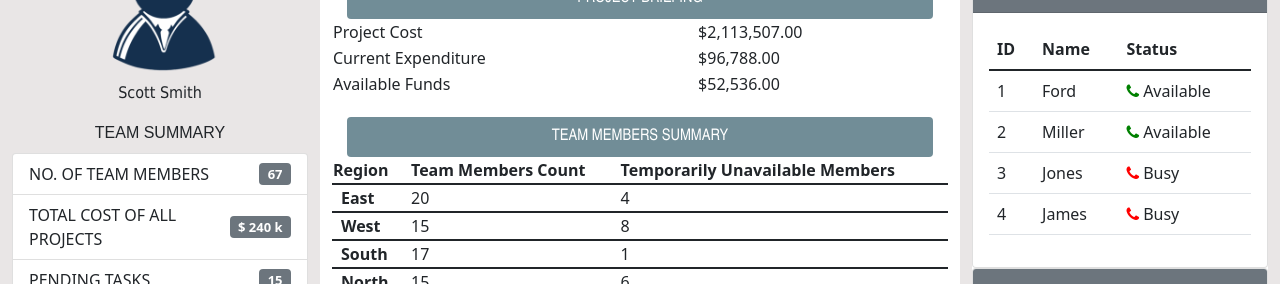
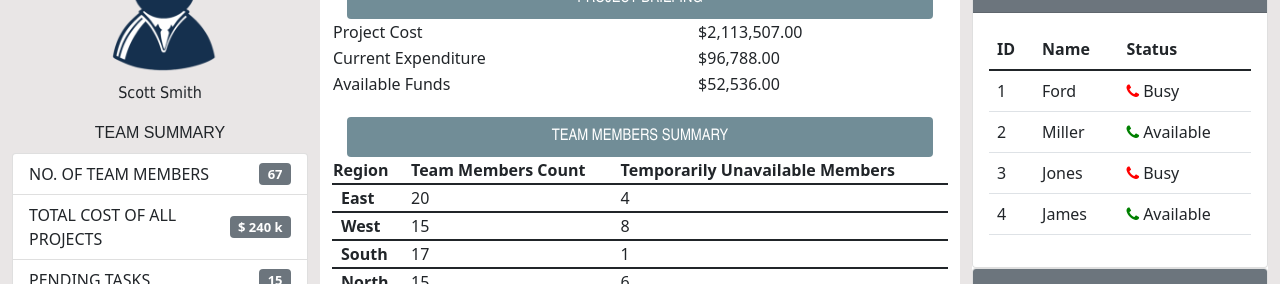
Before and after one commit to RolandOroz/TaskManagerGit, an Angular app: page /dashboard in a window 1280 px wide. Shown: the part 286-570 px from the top of the page. Built offline with nearby package versions, Linux system fonts and the light colour scheme.

Commit message:
creating service

```diff
--- a/src/app/admin/dashboard/dashboard.component.ts
+++ b/src/app/admin/dashboard/dashboard.component.ts
@@ -59,41 +59,7 @@ export class DashboardComponent implements OnInit {
 
     this.TeamMembersSummary = this.dashboardService.getTeamMembersSummary();
 
-    this.TeamMembers = [
-
-      {
-        Region: "East", Members: [
-          {ID: 1, Name: "Ford", Status: "Available"},
-          {ID: 2, Name: "Miller", Status: "Available"},
-          {ID: 3, Name: "Jones", Status: "Busy"},
-          {ID: 4, Name: "James", Status: "Busy"},
-        ]
-      },
-      {
-        Region: "West", Members: [
-          {ID: 5, Name: "Anna", Status: "Available"},
-          {ID: 6, Name: "Jasmine", Status: "Busy"},
-          {ID: 7, Name: "Jim", Status: "Available"},
-          {ID: 8, Name: "George", Status: "Busy"},
-        ]
-      },
-      {
-        Region: "South", Members: [
-          {ID: 9, Name: "Luce", Status: "Available"},
-          {ID: 10, Name: "Max", Status: "Available"},
-          {ID: 11, Name: "Jacob", Status: "Available"},
-          {ID: 12, Name: "Emily", Status: "Busy"},
-        ]
-      },
-      {
-        Region: "North", Members: [
-          {ID: 13, Name: "Frank", Status: "Available"},
-          {ID: 14, Name: "Megan", Status: "Available"},
-          {ID: 15, Name: "Sharon", Status: "Busy"},
-          {ID: 16, Name: "Tim", Status: "Busy"},
-        ]
-      },
-    ]
+    this.TeamMembers = this.dashboardService.getTeamMembers();
 
   }
 
--- a/src/app/dashboard.service.ts
+++ b/src/app/dashboard.service.ts
@@ -11,4 +11,42 @@ export class DashboardService {
       {Region: "North", TeamMembersCount: 15, TemporarilyUnavailableMembers: 6},
     ];
   }
+
+  getTeamMembers():any[] {
+    return [
+      {
+        Region: "East", Members: [
+          {ID: 1, Name: "Ford", Status: "Busy"},
+          {ID: 2, Name: "Miller", Status: "Available"},
+          {ID: 3, Name: "Jones", Status: "Busy"},
+          {ID: 4, Name: "James", Status: "Available"},
+        ]
+      },
+      {
+        Region: "West", Members: [
+          {ID: 5, Name: "Anna", Status: "Available"},
+          {ID: 6, Name: "Jasmine", Status: "Busy"},
+          {ID: 7, Name: "Jim", Status: "Available"},
+          {ID: 8, Name: "George", Status: "Busy"},
+        ]
+      },
+      {
+        Region: "South", Members: [
+          {ID: 9, Name: "Luce", Status: "Available"},
+          {ID: 10, Name: "Max", Status: "Available"},
+          {ID: 11, Name: "Jacob", Status: "Available"},
+          {ID: 12, Name: "Emily", Status: "Busy"},
+        ]
+      },
+      {
+        Region: "North", Members: [
+          {ID: 13, Name: "Frank", Status: "Available"},
+          {ID: 14, Name: "Megan", Status: "Available"},
+          {ID: 15, Name: "Sharon", Status: "Busy"},
+          {ID: 16, Name: "Tim", Status: "Busy"},
+        ]
+      }
+    ]
+  }
+
 }
```
